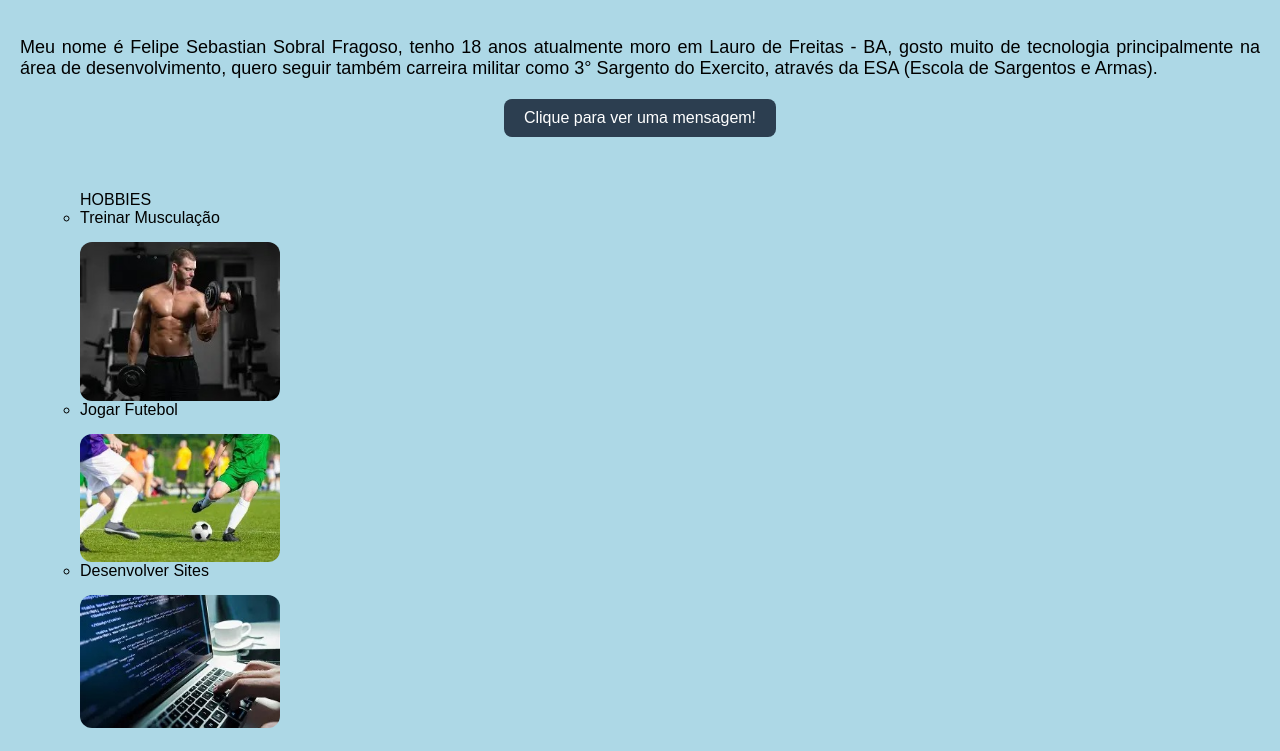
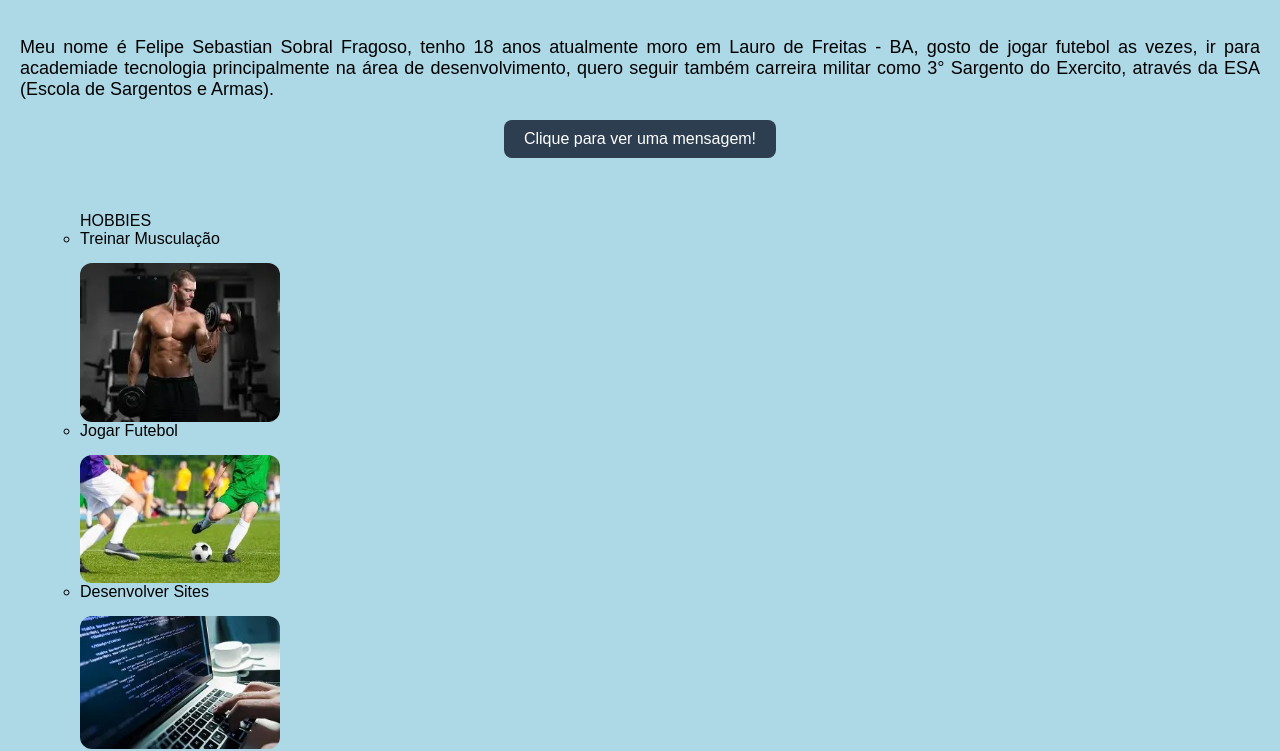
Before and after one commit to fellipex/Trabalho-de-FDS, a plain HTML site: page index.html in a window 1280 px wide. Shown: the part 61-812 px from the top of the page. Drawn offline with Linux system fonts and the light colour scheme.

Commit message:
Update index.html

```diff
--- a/index.html
+++ b/index.html
@@ -17,7 +17,8 @@
     <h1>Felipe Sebastian Sobral Fragoso</h1>
     <br>
 
-    <p>Meu nome é Felipe Sebastian Sobral Fragoso, tenho 18 anos atualmente moro em Lauro de Freitas - BA, gosto muito de tecnologia principalmente na área de desenvolvimento, quero seguir também carreira militar como 3° Sargento do Exercito, através da ESA (Escola de Sargentos e Armas).</p>
+    <p>Meu nome é Felipe Sebastian Sobral Fragoso, tenho 18 anos atualmente moro em Lauro de Freitas - BA, gosto de jogar futebol as vezes, ir para academiade tecnologia principalmente na área de desenvolvimento, quero seguir também carreira militar como 3° Sargento do Exercito, através da ESA (Escola de Sargentos e Armas).</p>
+
     <button onclick="mostrarMensagem()">Clique para ver uma mensagem!</button>
     <p id="mensagem"></p>
 
```
